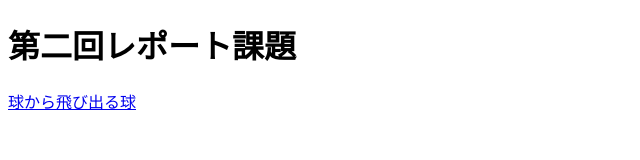
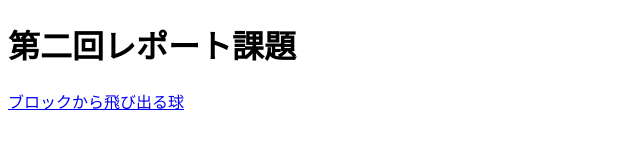
Before and after one commit to kanauchi-fumiya/change-figure, a plain HTML site: page index.html in a window 1280 px wide. Shown: the whole page, without its empty margins (0-640 px from the left). Drawn offline with Linux system fonts and the light colour scheme.

Commit message:
Update index.html

```diff
--- a/index.html
+++ b/index.html
@@ -8,6 +8,6 @@
 <body>
 <h1>第二回レポート課題
 </h1>
-<p><a href="sample5-light.html">球から飛び出る球</a></p>
+<p><a href="sample5-light.html">ブロックから飛び出る球</a></p>
 </body>
 </html>
```
